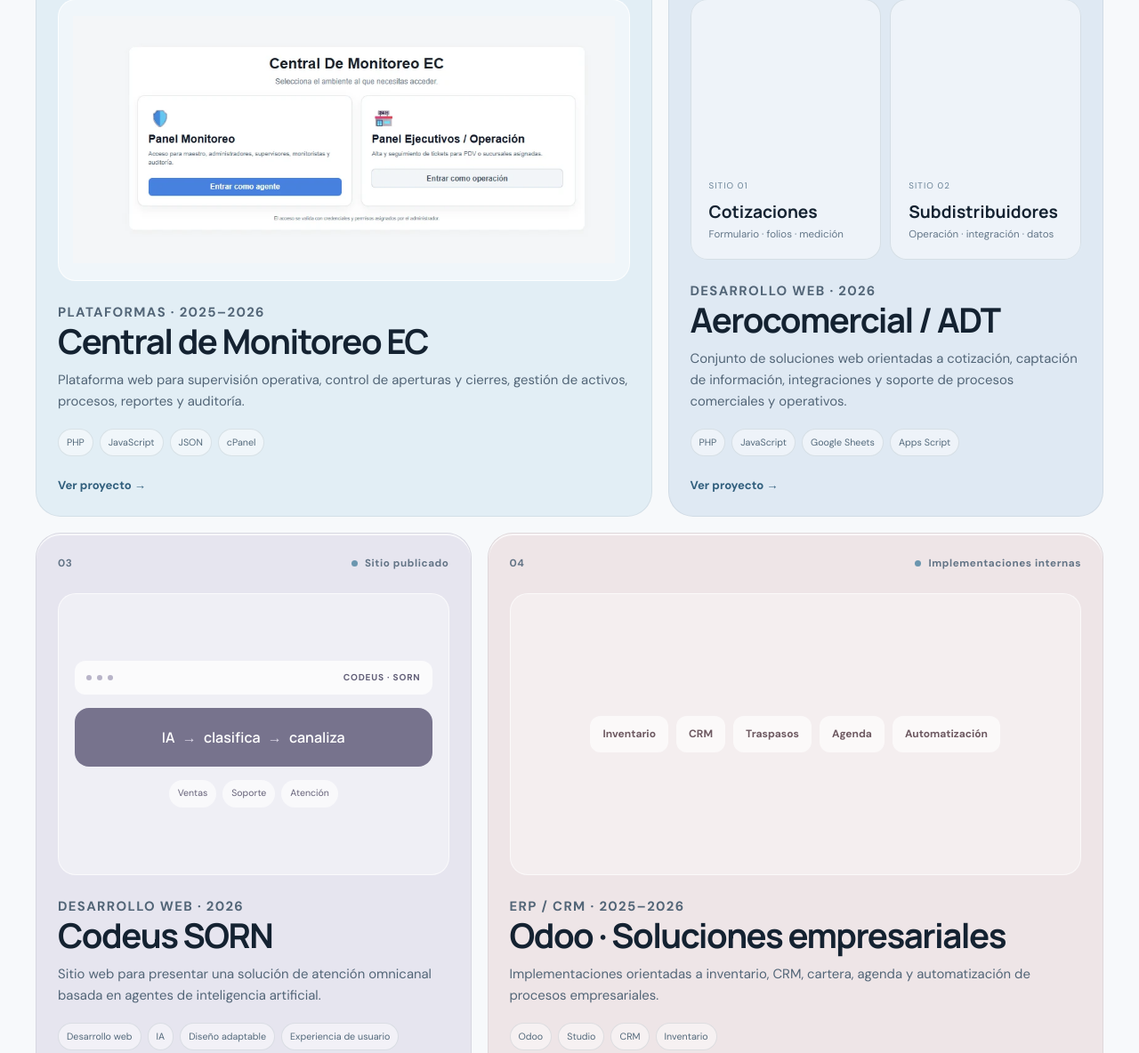
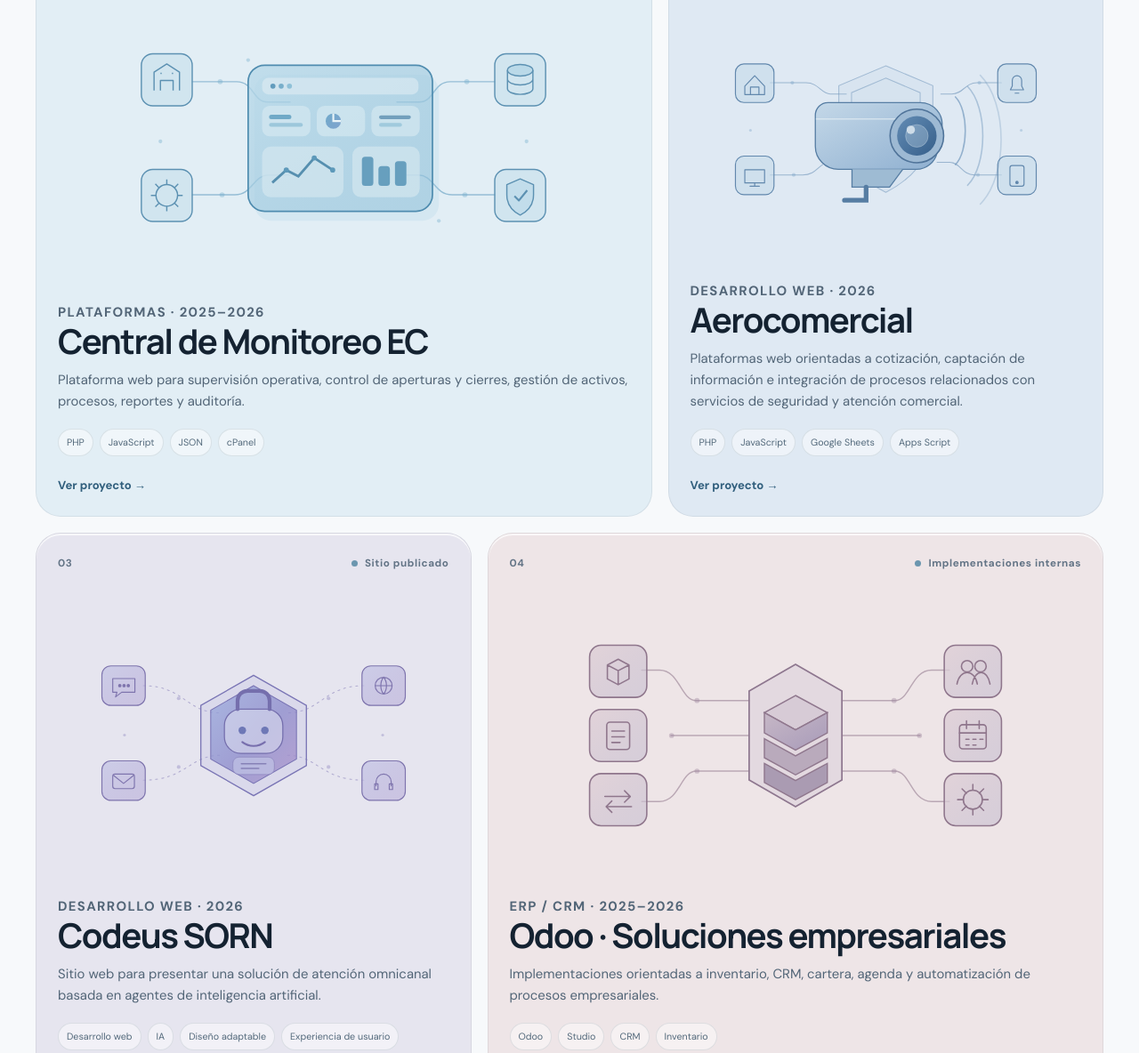
Before and after one commit to Hector-GC99/Hector-GC99.github.io, a plain HTML site: page index.html in a window 1280 px wide. Shown: the part 1300-2484 px from the top of the page at 89% size. Drawn offline with Linux system fonts and the light colour scheme.

Commit message:
Portfolio V2.2 - add pastel SVG project covers

```diff
--- a/assets/css/styles.css
+++ b/assets/css/styles.css
@@ -122,23 +122,9 @@
 .project-status { display: inline-flex; align-items: center; gap: 8px; }
 .project-status i { width: 7px; height: 7px; border-radius: 50%; background: #6b96af; }
 .project-preview { position: relative; z-index: 1; flex: 1; min-height: 255px; margin: 24px 0; border-radius: 20px; overflow: hidden; }
-.project-preview-image { display: grid; place-items: center; padding: 16px; background: rgba(255,255,255,.47); border: 1px solid rgba(255,255,255,.8); }
-.project-preview-image img { width: 100%; height: 100%; max-height: 290px; object-fit: contain; filter: saturate(.82); }
-.project-preview-split { display: grid; grid-template-columns: 1fr 1fr; gap: 10px; background: transparent; }
-.project-preview-split > div { min-width: 0; display: flex; flex-direction: column; justify-content: flex-end; padding: 20px; border: 1px solid rgba(38,66,87,.12); border-radius: 19px; background: rgba(255,255,255,.48); }
-.project-preview-split small { color: #698296; letter-spacing: .11em; font-size: .61rem; }
-.project-preview-split strong { margin: 8px 0 5px; font: 700 1.2rem var(--font-display); }
-.project-preview-split span { color: #647789; font-size: .72rem; line-height: 1.35; }
-.project-preview-codeus { padding: 18px; display: flex; flex-direction: column; justify-content: center; gap: 15px; background: rgba(255,255,255,.38); border: 1px solid rgba(255,255,255,.65); }
-.mini-browser { display: flex; align-items: center; gap: 6px; padding: 11px 13px; border-radius: 12px; background: rgba(255,255,255,.74); color: #625f78; }
-.mini-browser span { width: 6px; height: 6px; border-radius: 50%; background: #b8b4c8; }
-.mini-browser b { margin-left: auto; font-size: .63rem; letter-spacing: .08em; }
-.codeus-message { padding: 22px 18px; border-radius: 16px; background: #77738d; color: #fff; font: 600 1rem var(--font-display); text-align: center; }
-.codeus-message i { padding: 0 5px; color: #ddd9e9; font-style: normal; }
-.codeus-nodes { display: flex; gap: 7px; justify-content: center; flex-wrap: wrap; }
-.codeus-nodes span { padding: 7px 10px; border-radius: 999px; background: rgba(255,255,255,.64); color: #666279; font-size: .66rem; }
-.project-preview-modules { display: flex; align-content: center; justify-content: center; flex-wrap: wrap; gap: 9px; padding: 30px; background: rgba(255,255,255,.34); border: 1px solid rgba(255,255,255,.62); }
-.project-preview-modules span { padding: 11px 14px; border-radius: 12px; background: rgba(255,255,255,.66); color: #6e5a62; font-size: .75rem; font-weight: 700; }
+.project-preview-vector { display: grid; place-items: center; padding: 4px 8px 0; overflow: visible; }
+.project-preview-vector img { width: 100%; height: 100%; max-height: 300px; object-fit: contain; object-position: center; }
+.project-preview-empty { min-height: 210px; }
 .project-body { position: relative; z-index: 2; }
 .project-category { margin: 0 0 8px; color: #607385; font-size: .67rem; font-weight: 800; letter-spacing: .09em; text-transform: uppercase; }
 .project-body h3 { margin: 0 0 12px; font: 700 clamp(1.7rem,3vw,2.45rem)/1.05 var(--font-display); letter-spacing: -.04em; }
@@ -213,7 +199,7 @@
 .case-shot figcaption strong { display: block; margin-bottom: 4px; font: 700 .92rem var(--font-display); }
 .case-shot figcaption p { font-size: .78rem; line-height: 1.5; }
 
-/* ADT unificado */
+/* Aerocomercial: variantes del proyecto */
 .variants-section { padding-bottom: 20px !important; }
 .variant-tabs { display: flex; gap: 8px; margin-bottom: 16px; }
 .variant-tab { cursor: pointer; padding: 10px 14px; border: 1px solid var(--line); border-radius: 999px; background: #fff; color: #627586; font-size: .75rem; font-weight: 800; }
--- a/assets/js/app.js
+++ b/assets/js/app.js
@@ -28,25 +28,10 @@
   };
 
   const projectVisual = (project) => {
-    if (project.preview) {
-      return `<div class="project-preview project-preview-image"><img src="${escapeHtml(project.preview)}" alt="" loading="lazy"></div>`;
+    if (project.cover) {
+      return `<div class="project-preview project-preview-vector"><img src="${escapeHtml(project.cover)}" alt="" loading="lazy"></div>`;
     }
-    if (project.previewKind === "split") {
-      return `<div class="project-preview project-preview-split" aria-hidden="true">
-        <div><small>SITIO 01</small><strong>Cotizaciones</strong><span>Formulario · folios · medición</span></div>
-        <div><small>SITIO 02</small><strong>Subdistribuidores</strong><span>Operación · integración · datos</span></div>
-      </div>`;
-    }
-    if (project.previewKind === "codeus") {
-      return `<div class="project-preview project-preview-codeus" aria-hidden="true">
-        <div class="mini-browser"><span></span><span></span><span></span><b>CODEUS · SORN</b></div>
-        <div class="codeus-message">IA <i>→</i> clasifica <i>→</i> canaliza</div>
-        <div class="codeus-nodes"><span>Ventas</span><span>Soporte</span><span>Atención</span></div>
-      </div>`;
-    }
-    return `<div class="project-preview project-preview-modules" aria-hidden="true">
-      <span>Inventario</span><span>CRM</span><span>Traspasos</span><span>Agenda</span><span>Automatización</span>
-    </div>`;
+    return `<div class="project-preview project-preview-empty" aria-hidden="true"></div>`;
   };
 
   const projectCard = (project) => `
--- a/data/projects.json
+++ b/data/projects.json
@@ -29,7 +29,6 @@
     ],
     "url": "",
     "accent": "sky",
-    "preview": "assets/img/projects/central-monitoreo/01-acceso.webp",
     "gallery": [
       {
         "src": "assets/img/projects/central-monitoreo/01-acceso.webp",
@@ -56,19 +55,20 @@
         "title": "Portal de operación",
         "text": "Interfaz independiente para el levantamiento y seguimiento de solicitudes desde sitios autorizados."
       }
-    ]
+    ],
+    "cover": "assets/img/project-covers/central-monitoreo.svg"
   },
   {
-    "id": "aerocomercial-adt",
+    "id": "aerocomercial",
     "order": "02",
-    "title": "Aerocomercial / ADT",
-    "subtitle": "Plataformas web para procesos comerciales y operativos",
+    "title": "Aerocomercial",
+    "subtitle": "Plataformas web para servicios de seguridad y procesos comerciales",
     "category": "Desarrollo web",
     "featured": true,
     "status": "Sitios publicados",
     "year": "2026",
-    "summary": "Conjunto de soluciones web orientadas a cotización, captación de información, integraciones y soporte de procesos comerciales y operativos.",
-    "overview": "Desarrollo e implementación de soluciones web para distintos procesos comerciales y operativos relacionados con servicios ADT.",
+    "summary": "Plataformas web orientadas a cotización, captación de información e integración de procesos relacionados con servicios de seguridad y atención comercial.",
+    "overview": "Desarrollo e implementación de soluciones web para procesos comerciales y operativos relacionados con servicios de seguridad electrónica y monitoreo.",
     "role": "Arquitectura, desarrollo, integraciones, seguridad, pruebas y despliegue en hosting compartido.",
     "technologies": [
       "PHP",
@@ -88,12 +88,11 @@
     ],
     "url": "",
     "accent": "blue",
-    "previewKind": "split",
     "variants": [
       {
         "id": "cotizaciones",
         "label": "Cotizaciones",
-        "title": "Plataforma de Cotizaciones ADT",
+        "title": "Plataforma de Cotizaciones",
         "text": "Sitio orientado a la captación y procesamiento de solicitudes de cotización, con formularios, generación de folios, notificaciones y seguimiento de información.",
         "role": "Desarrollo, lógica de formularios, generación de folios, almacenamiento, correo, integraciones y configuración de medición digital.",
         "technologies": [
@@ -109,7 +108,7 @@
       {
         "id": "subdistribuidores",
         "label": "Subdistribuidores",
-        "title": "Portal de Subdistribuidores ADT",
+        "title": "Portal de Subdistribuidores",
         "text": "Plataforma web para registro y gestión de información relacionada con la operación de subdistribuidores.",
         "role": "Desarrollo e implementación de formularios, sincronización de información, correo y herramientas de validación para despliegue.",
         "technologies": [
@@ -122,7 +121,8 @@
         ],
         "url": "https://sub.aerocomercial.mx/"
       }
-    ]
+    ],
+    "cover": "assets/img/project-covers/aerocomercial.svg"
   },
   {
     "id": "codeus-sorn",
@@ -153,7 +153,7 @@
     ],
     "url": "https://www.codeus.com.mx/",
     "accent": "violet",
-    "previewKind": "codeus"
+    "cover": "assets/img/project-covers/codeus-sorn.svg"
   },
   {
     "id": "odoo-soluciones",
@@ -185,7 +185,6 @@
     ],
     "url": "",
     "accent": "rose",
-    "previewKind": "modules",
     "modules": [
       {
         "title": "Inventarios",
@@ -211,6 +210,7 @@
         "title": "Automatización",
         "text": "Reglas, acciones y validaciones asociadas a procesos."
       }
-    ]
+    ],
+    "cover": "assets/img/project-covers/odoo.svg"
   }
 ]
```
Also changed, not shown: assets/img/project-covers/aerocomercial.svg (added), assets/img/project-covers/central-monitoreo.svg (added), assets/img/project-covers/codeus-sorn.svg (added), assets/img/project-covers/odoo.svg (added), 1 other file.
